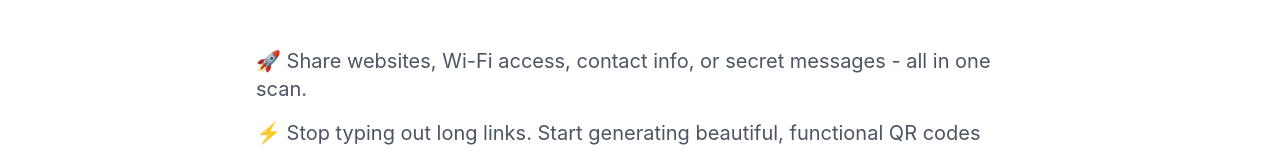
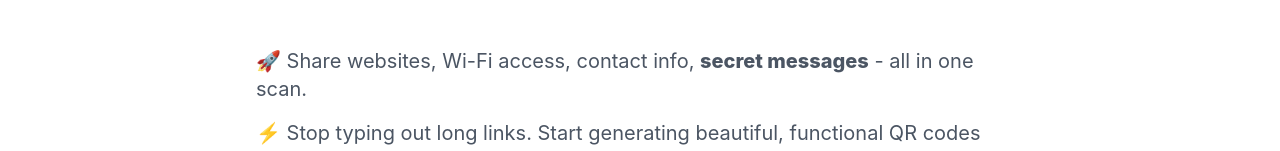
Before and after one commit to Vamsiindugu/QR-Code-Generator, a React (Create React App) app: page / in a window 1280 px wide. Shown: the part 255-406 px from the top of the page. Built offline with nearby package versions, Linux system fonts and the light colour scheme.

Commit message:
Casual commit

```diff
--- a/src/LandingSection.js
+++ b/src/LandingSection.js
@@ -59,7 +59,7 @@ const LandingSection = () => {
           className="text-lg md:text-xl text-gray-600 dark:text-gray-300 mb-10 max-w-3xl mx-auto space-y-4 text-left py-8"
           variants={itemVariants}
         >
-          <p>🚀 Share websites, Wi-Fi access, contact info, or secret messages - all in one scan.</p>
+          <p>🚀 Share websites, Wi-Fi access, contact info, <span className="font-extrabold">secret messages</span> - all in one scan.</p>
           <p>⚡ Stop typing out long links. Start generating beautiful, functional QR codes instantly.</p>
           <p>🔒 Your content stays yours. No tracking, just seamless sharing.</p>
           <p>💰 High-quality results without the price tag, all for free and unlimited usage.</p>
```
